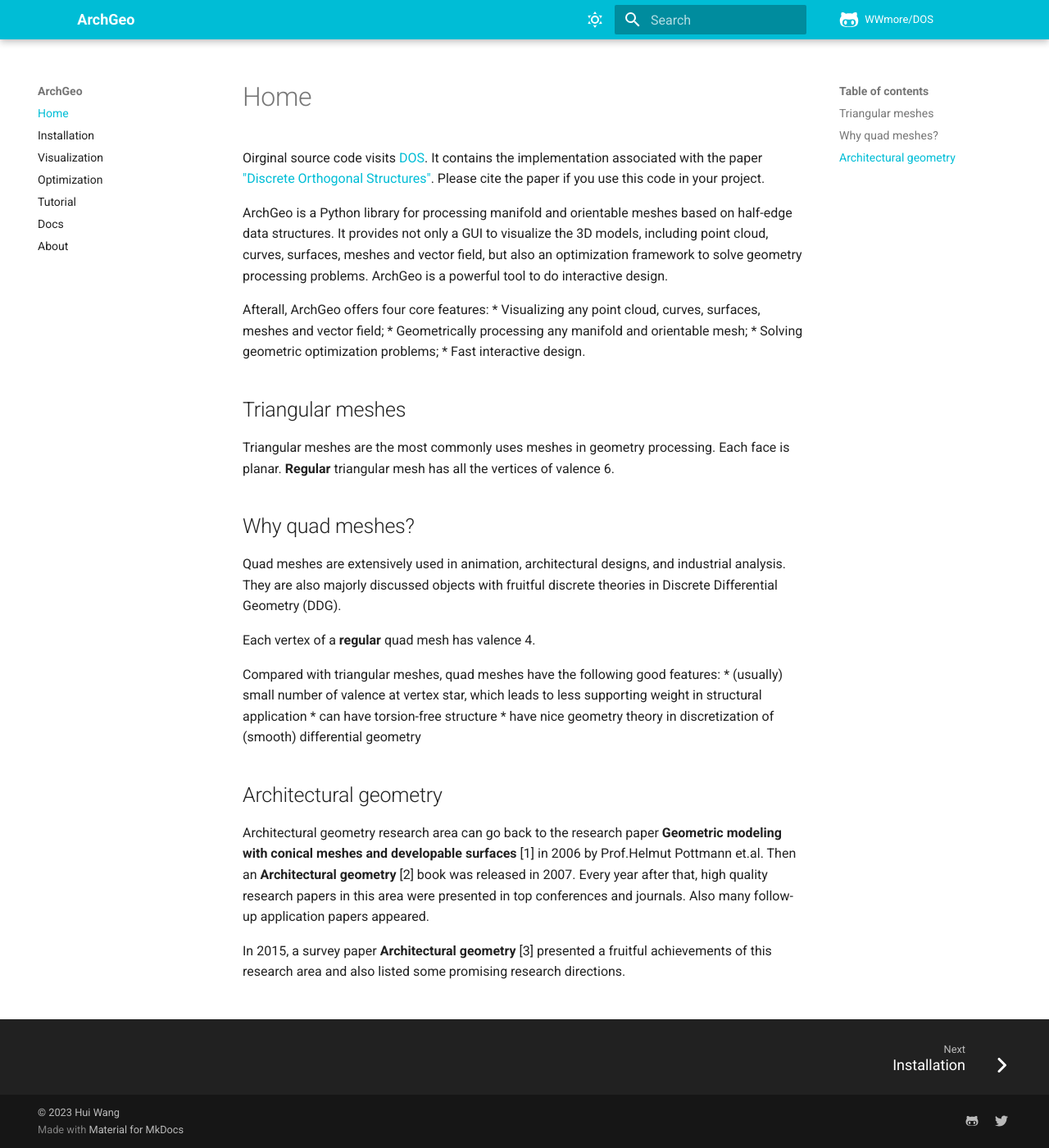
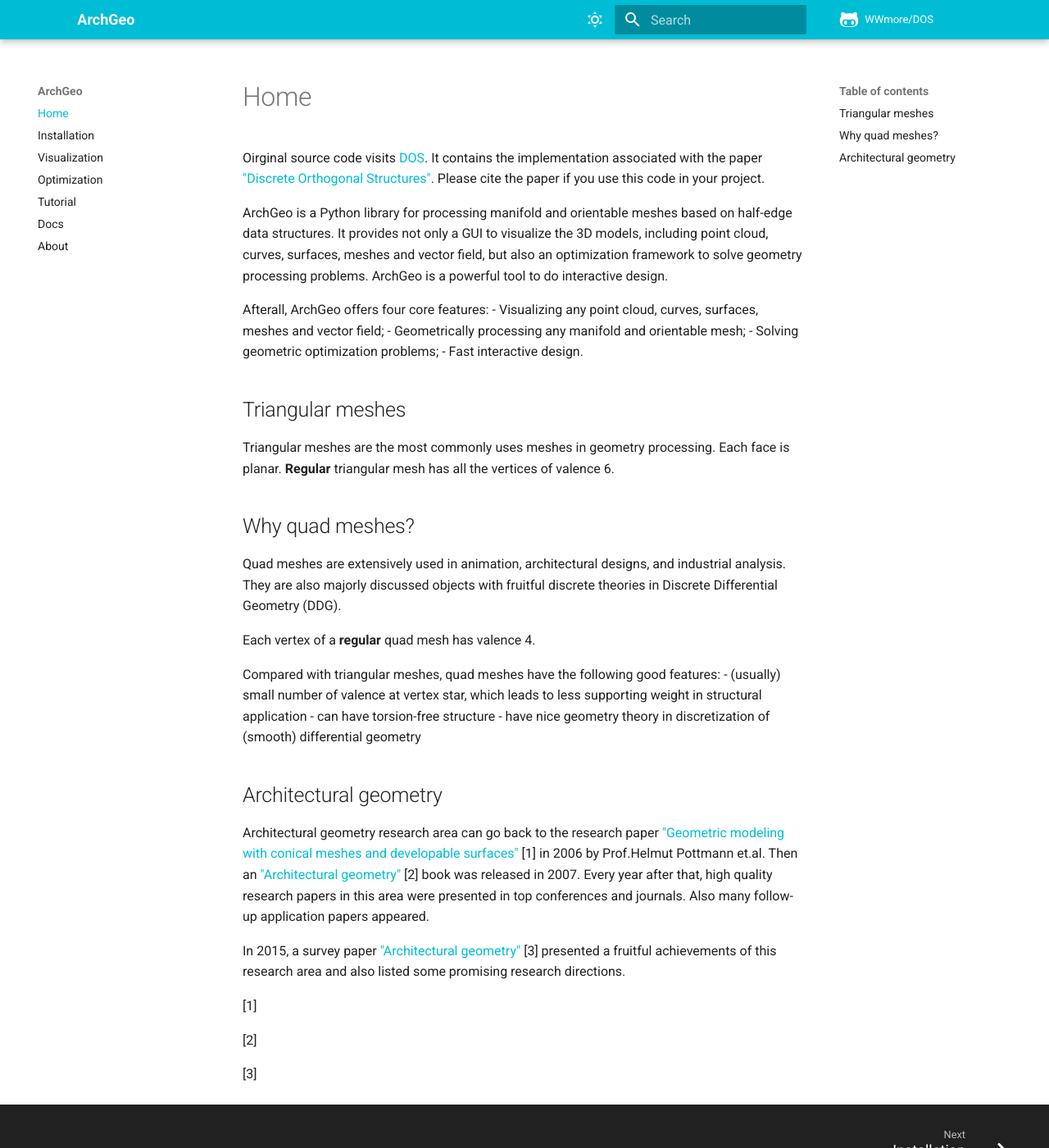
Before and after one commit to WWmore/mkdocs-archgeo, an MkDocs documentation site: the page built from docs/1.home.md, in a window 1280 px wide and 1400 px high. Shown: the whole window at 82% size. Built offline with MkDocs 1.6.1 and Material for MkDocs 9.7.7, drawn with Linux system fonts in a browser that asks for light colours; comment, search, counter and statistics services are not loaded.

Commit message:
Update 1.home.md

```diff
--- a/docs/1.home.md
+++ b/docs/1.home.md
@@ -8,10 +8,10 @@
 ArchGeo is a powerful tool to do interactive design.
 
 Afterall, ArchGeo offers four core features:
-* Visualizing any point cloud, curves, surfaces, meshes and vector field;
-* Geometrically processing any manifold and orientable mesh;
-* Solving geometric optimization problems;
-* Fast interactive design.
+- Visualizing any point cloud, curves, surfaces, meshes and vector field;
+- Geometrically processing any manifold and orientable mesh;
+- Solving geometric optimization problems;
+- Fast interactive design.
 
 ## Triangular meshes
 Triangular meshes are the most commonly uses meshes in geometry processing. Each face is planar. **Regular** triangular mesh has all the vertices of valence 6.
@@ -23,14 +23,21 @@
 Each vertex of a **regular** quad mesh has valence 4.
 
 Compared with triangular meshes, quad meshes have the following good features:
-* (usually) small number of valence at vertex star, which leads to less supporting weight in structural application
-* can have torsion-free structure
-* have nice geometry theory in discretization of (smooth) differential geometry
+- (usually) small number of valence at vertex star, which leads to less supporting weight in structural application
+- can have torsion-free structure
+- have nice geometry theory in discretization of (smooth) differential geometry
 
 ## Architectural geometry
 
-Architectural geometry research area can go back to the research paper **Geometric modeling with conical meshes and developable surfaces** [1] in 2006 by Prof.Helmut Pottmann et.al.
-Then an **Architectural geometry** [2] book was released in 2007.
+Architectural geometry research area can go back to the research paper ["Geometric modeling with conical meshes and developable surfaces"](https://doi.org/10.1145/1141911.1141941) [1] in 2006 by Prof.Helmut Pottmann et.al.
+Then an ["Architectural geometry"](http://www.architecturalgeometry.at/) [2] book was released in 2007.
 Every year after that, high quality research papers in this area were presented in top conferences and journals. Also many follow-up application papers appeared.
 
-In 2015, a survey paper **Architectural geometry** [3] presented a fruitful achievements of this research area and also listed some promising research directions.
+In 2015, a survey paper ["Architectural geometry"](https://doi.org/10.1016/j.cag.2014.11.002) [3] presented a fruitful achievements of this research area and also listed some promising research directions.
+
+
+[1]
+
+[2]
+
+[3]
```
